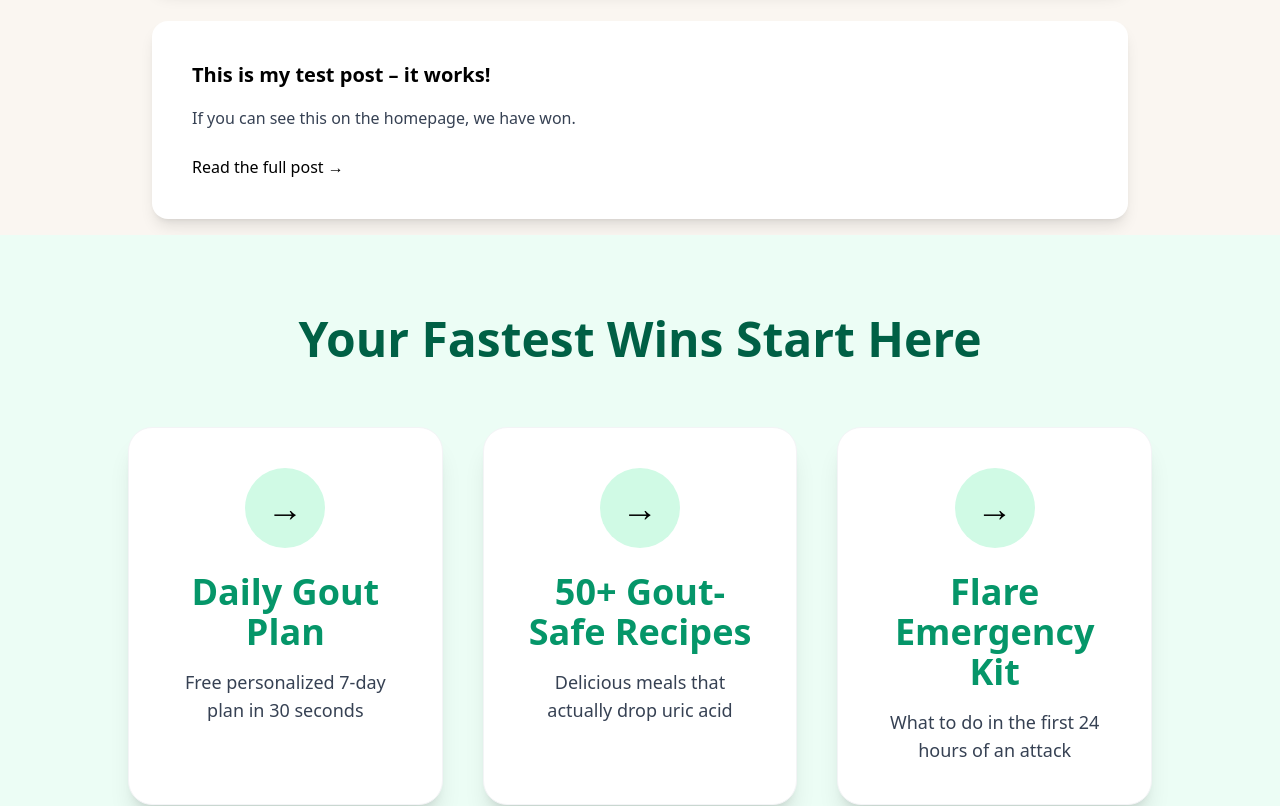
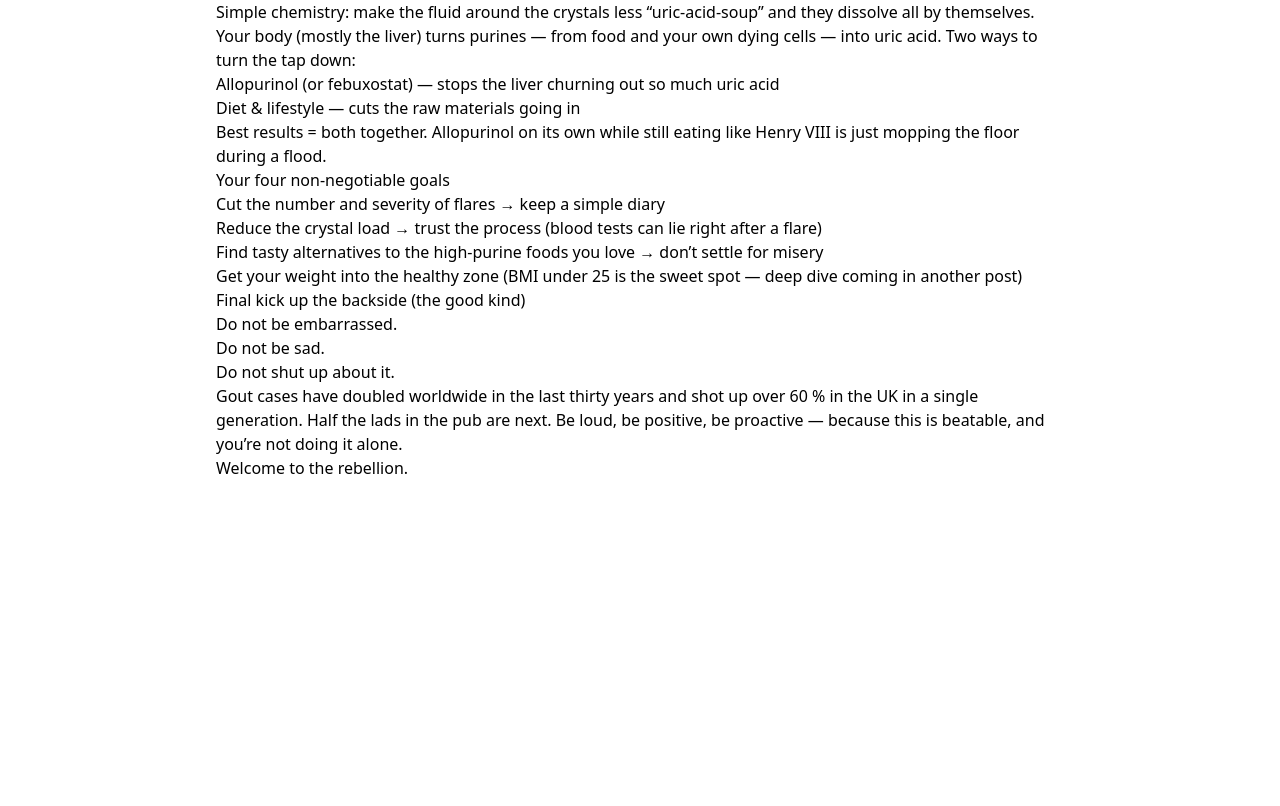
Before and after one commit to thriveuniverse/goutproofing, a React (Vite) app in the folder goutproofing/: page /blog/01-gout-introduction in a window 1280 px wide. Shown: the part 1028-1834 px from the top of the page. After the commit the page ends 1572 px from the top, so only its background shows below. Built offline with nearby package versions, Linux system fonts and the light colour scheme.

Commit message:
post link working still a formatting issue

```diff
--- a/goutproofing/package.json
+++ b/goutproofing/package.json
@@ -13,6 +13,7 @@
     "gray-matter": "^4.0.3",
     "react": "^19.2.1",
     "react-dom": "^19.2.1",
+    "react-markdown": "^10.1.0",
     "react-router-dom": "^6.28.0"
   },
   "devDependencies": {
--- a/goutproofing/src/App.tsx
+++ b/goutproofing/src/App.tsx
@@ -1,11 +1,17 @@
 // src/App.tsx
-import { Link } from 'react-router-dom';
+import { Routes, Route, Link } from 'react-router-dom';
 import { getAllPosts } from './lib/posts';
+import BlogPost from './pages/blog/[slug]'; // ← this loads your post page
 
 export default function App() {
   const posts = getAllPosts();
 
   return (
+    <Routes>
+      {/* HOMEPAGE */}
+      <Route
+        path="/"
+        element={
           <div className="min-h-screen bg-[#faf6f1]">
 
             {/* HERO SECTION */}
@@ -59,16 +65,22 @@ export default function App() {
 
               <div className="space-y-8">
                 {posts.map((post) => (
-           <article className="bg-white rounded-2xl shadow-lg hover:shadow-2xl transition-all duration-300 p-10">
-  <h3 className="text-xl font-bold text-charcoal-700 mb-4">
+                  <article
+                    key={post.filename}
+                    className="bg-white rounded-2xl shadow-lg hover:shadow-2xl transition-all duration-300 p-10"
+                  >
+                    <h3 className="text-2xl font-bold text-emerald-700 mb-3">
                       {post.title}
                     </h3>
                     {post.excerpt && (
-    <p className="text-gray-700 text-base leading-relaxed mb-6">
+                      <p className="text-gray-700 text-lg leading-relaxed mb-6">
                         {post.excerpt}
                       </p>
                     )}
-  <Link to={`/blog/${post.filename}`} className="...">
+                    <Link
+                      to={`/blog/${post.filename}`}
+                      className="inline-flex items-center text-emerald-600 font-bold hover:text-emerald-700 transition"
+                    >
                       Read the full post →
                     </Link>
                   </article>
@@ -76,30 +88,17 @@ export default function App() {
               </div>
             </section>
 
-            {/* TOOL CARDS – Now with more punch */}
+            {/* TOOL CARDS */}
             <section className="bg-emerald-50 py-20 -mt-12 relative">
               <div className="max-w-6xl mx-auto px-6">
                 <h2 className="text-4xl md:text-5xl font-bold text-emerald-800 text-center mb-16">
                   Your Fastest Wins Start Here
                 </h2>
-
                 <div className="grid md:grid-cols-3 gap-10 max-w-5xl mx-auto">
                   {[
-              {
-                title: "Daily Gout Plan",
-                desc: "Free personalized 7-day plan in 30 seconds",
-                url: "https://dailygoutplan.com",
-              },
-              {
-                title: "50+ Gout-Safe Recipes",
-                desc: "Delicious meals that actually drop uric acid",
-                url: "https://recipesforgout.com",
-              },
-              {
-                title: "Flare Emergency Kit",
-                desc: "What to do in the first 24 hours of an attack",
-                url: "https://goutflare.com",
-              },
+                    { title: "Daily Gout Plan", desc: "Free personalized 7-day plan in 30 seconds", url: "https://dailygoutplan.com" },
+                    { title: "50+ Gout-Safe Recipes", desc: "Delicious meals that actually drop uric acid", url: "https://recipesforgout.com" },
+                    { title: "Flare Emergency Kit", desc: "What to do in the first 24 hours of an attack", url: "https://goutflare.com" },
                   ].map((tool) => (
                     <a
                       key={tool.title}
@@ -126,5 +125,11 @@ export default function App() {
               </p>
             </footer>
           </div>
+        }
+      />
+
+      {/* INDIVIDUAL BLOG POST PAGE */}
+      <Route path="/blog/:slug" element={<BlogPost />} />
+    </Routes>
   );
 }
--- a/goutproofing/src/lib/posts.ts
+++ b/goutproofing/src/lib/posts.ts
@@ -23,11 +23,10 @@ export function getAllPosts(): Post[] {
   console.log('Post modules found:', Object.keys(postModules));
 
   for (const [path, mod] of Object.entries(postModules)) {
-    // Extract filename without extension and without ?raw
 const filename = path
-  .replace('/content/posts/', '')
-  .replace(/(\.mdx)?(\?raw)?$/, '');   // removes .mdx and ?raw if present
-
+  .split('/')
+  .pop()!
+  .replace(/\.mdx$/, '');
     // Normalize content (string or { default: string })
     const content =
       typeof mod === 'string'
--- a/goutproofing/src/pages/blog/[slug].tsx
+++ b/goutproofing/src/pages/blog/[slug].tsx
@@ -2,6 +2,7 @@
 import { useParams, Link } from 'react-router-dom';
 import { getAllPosts, type Post } from '../../lib/posts';
 import { useEffect, useState } from 'react';
+import ReactMarkdown from 'react-markdown';
 
 export default function BlogPost() {
   const { slug } = useParams<{ slug: string }>();
@@ -40,8 +41,8 @@ export default function BlogPost() {
       </header>
 
       <article className="max-w-4xl mx-auto px-6 py-16 prose prose-lg prose-emerald mx-auto">
-        <div dangerouslySetInnerHTML={{ __html: post.body }} />
-      </article>
+  <ReactMarkdown>{post.body}</ReactMarkdown>
+</article>
     </>
   );
 }
```
Also changed, not shown: 1 other file (tests, documents, lock files or other folders). Lines whose indentation alone changed are shown as unchanged.
